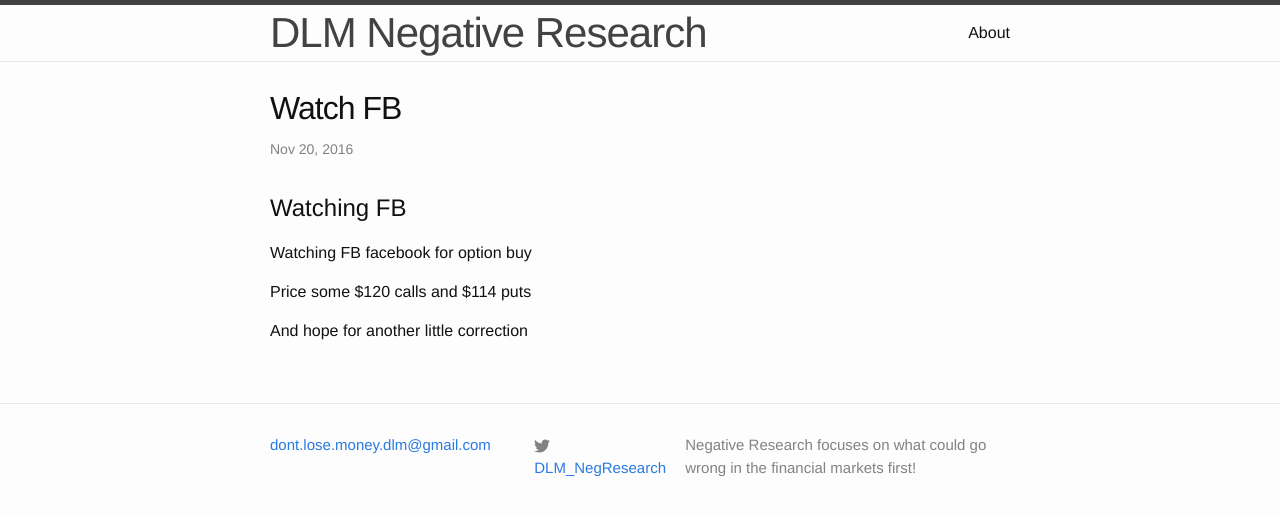
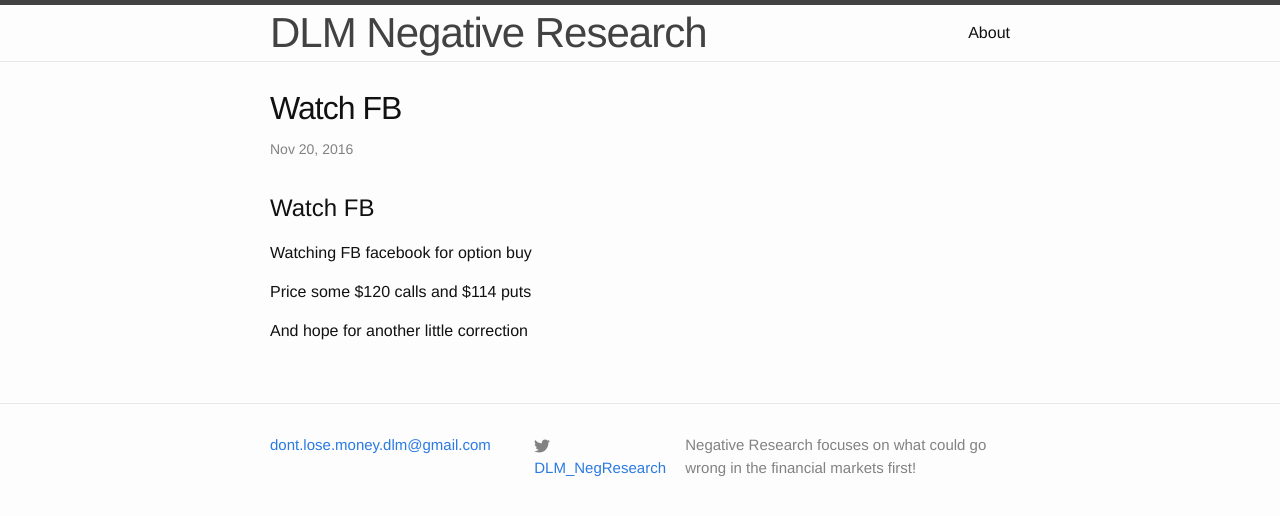
Before and after one commit to dont-lose-money/dont-lose-money.github.io, a Jekyll site: the page built from _posts/2016-11-20-FB-watch.md, in a window 1280 px wide. Shown: the top 516 px of the page. Built offline with Jekyll 4.4.1, drawn with Linux system fonts in a browser that asks for light colours.

Commit message:
fix header

```diff
--- a/_posts/2016-11-20-FB-watch.md
+++ b/_posts/2016-11-20-FB-watch.md
@@ -4,7 +4,7 @@
 date:   2016-11-20
 categories: Watch FB
 ---
-# Watching FB
+# Watch FB
 Watching FB facebook for option buy
 
 Price some $120 calls and $114 puts
```
